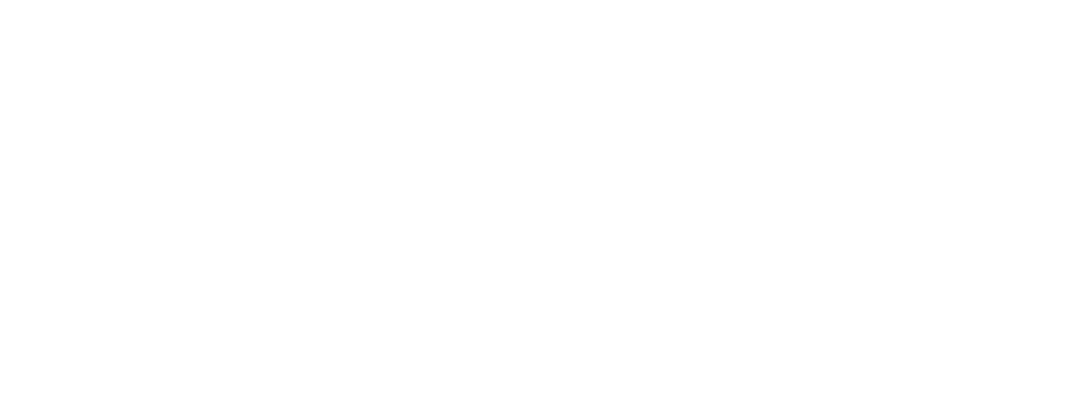
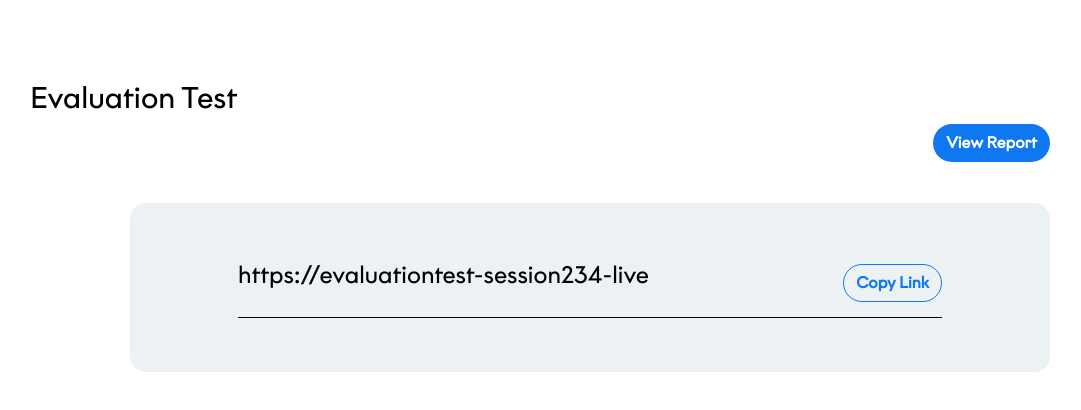
Before and after one commit to lexican/evaluation-test, a React (Create React App) app: page /evaluation-test in a window 1280 px wide. Before the commit this address had no page. Shown: the top 410 px of the page, without its empty margins (50-1131 px from the left). Built offline with nearby package versions, Linux system fonts and the light colour scheme.

Commit message:
feat: added evaluation test link page

```diff
--- a/package.json
+++ b/package.json
@@ -9,11 +9,13 @@
     "@types/jest": "^26.0.15",
     "@types/node": "^12.0.0",
     "@types/react": "^17.0.0",
+    "@types/react-copy-to-clipboard": "^5.0.2",
     "@types/react-dom": "^17.0.0",
     "bootstrap": "^5.1.1",
     "formik": "^2.2.9",
     "node-sass": "^4.14.1",
     "react": "^17.0.2",
+    "react-copy-to-clipboard": "^5.0.4",
     "react-dom": "^17.0.2",
     "react-router-dom": "^6.0.2",
     "react-scripts": "4.0.3",
--- /dev/null
+++ b/src/pages/evaluation-test/EvaluationTest.tsx
@@ -0,0 +1,28 @@
+import React, { useState } from "react";
+import CopyToClipboard from "react-copy-to-clipboard";
+
+import "./evaluation-test.scss";
+const EvaluationTest = () => {
+  const [evaluationLink, setEvaluationLink] = useState(
+    "https://evaluationtest-session234-live"
+  );
+  const [copied, setCopied] = useState(false);
+  return (
+    <div className="evaluation-test">
+      <h2>Evaluation Test</h2>
+      <div className="d-flex justify-content-end align-items-center">
+        <button className="btn view-report-btn">View Report</button>
+      </div>
+      <div className="inner-container">
+        <div className="d-flex justify-content-between align-items-center link-container">
+          <p>{evaluationLink}</p>
+          <CopyToClipboard text={evaluationLink} onCopy={() => setCopied(true)}>
+            <button className="btn copy-link-btn">Copy Link</button>
+          </CopyToClipboard>
+        </div>
+      </div>
+    </div>
+  );
+};
+
+export default EvaluationTest;
--- /dev/null
+++ b/src/pages/evaluation-test/evaluation-test.scss
@@ -0,0 +1,45 @@
+.evaluation-test {
+  height: 700px;
+  background: #ffffff;
+  width: 100%;
+  padding: 80px;
+  h2 {
+    font-size: 30px;
+    font-weight: 400;
+    color: #000000;
+  }
+  .view-report-btn {
+    background: #0f77f0;
+    color: #ffffff;
+    border-radius: 40px;
+    font-size: 16px;
+    font-weight: 600;
+    margin-right: 100px;
+    box-shadow: none !important;
+  }
+  .inner-container {
+    background: #ecf1f4;
+    padding: 54px 108px;
+    margin-top: 41px;
+    border-radius: 16px;
+    margin-left: 100px;
+    margin-right: 100px;
+  }
+  .copy-link-btn {
+    color: #0f77f0;
+    border: 1px solid #0f77f0;
+    border-radius: 40px;
+    font-size: 16px;
+    font-weight: 600;
+    box-shadow: none !important;
+  }
+  p {
+    color: #000000;
+    font-size: 24px;
+    font-weight: 400;
+  }
+  .link-container {
+    border-bottom: 1px solid #000000;
+    padding-bottom: 8px;
+  }
+}
--- a/src/routes/routes.tsx
+++ b/src/routes/routes.tsx
@@ -2,6 +2,7 @@
 import { BrowserRouter as Router, Routes, Route } from "react-router-dom";
 import Login from "../pages/auth/login/Login";
 import SignUp from "../pages/auth/signin/SignIn";
+import EvaluationTest from "../pages/evaluation-test/EvaluationTest";
 
 const AppRoutes = () => {
   return (
@@ -9,6 +10,7 @@
       <Routes>
         <Route path="/" element={<Login />} />
         <Route path="/register" element={<SignUp />} />
+        <Route path="/evaluation-test" element={<EvaluationTest />} />
       </Routes>
     </Router>
   );
```
Also changed, not shown: 1 other file (tests, documents, lock files or other folders).
